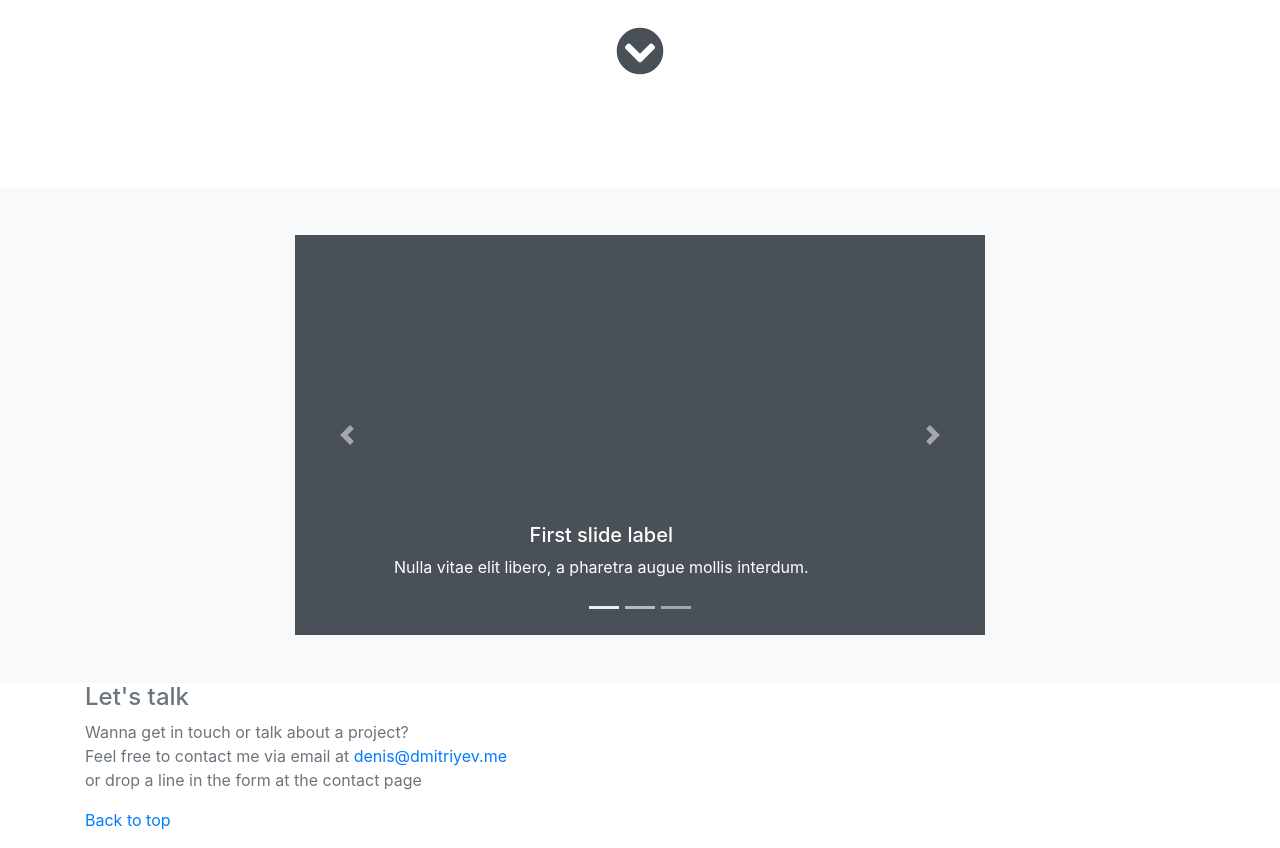
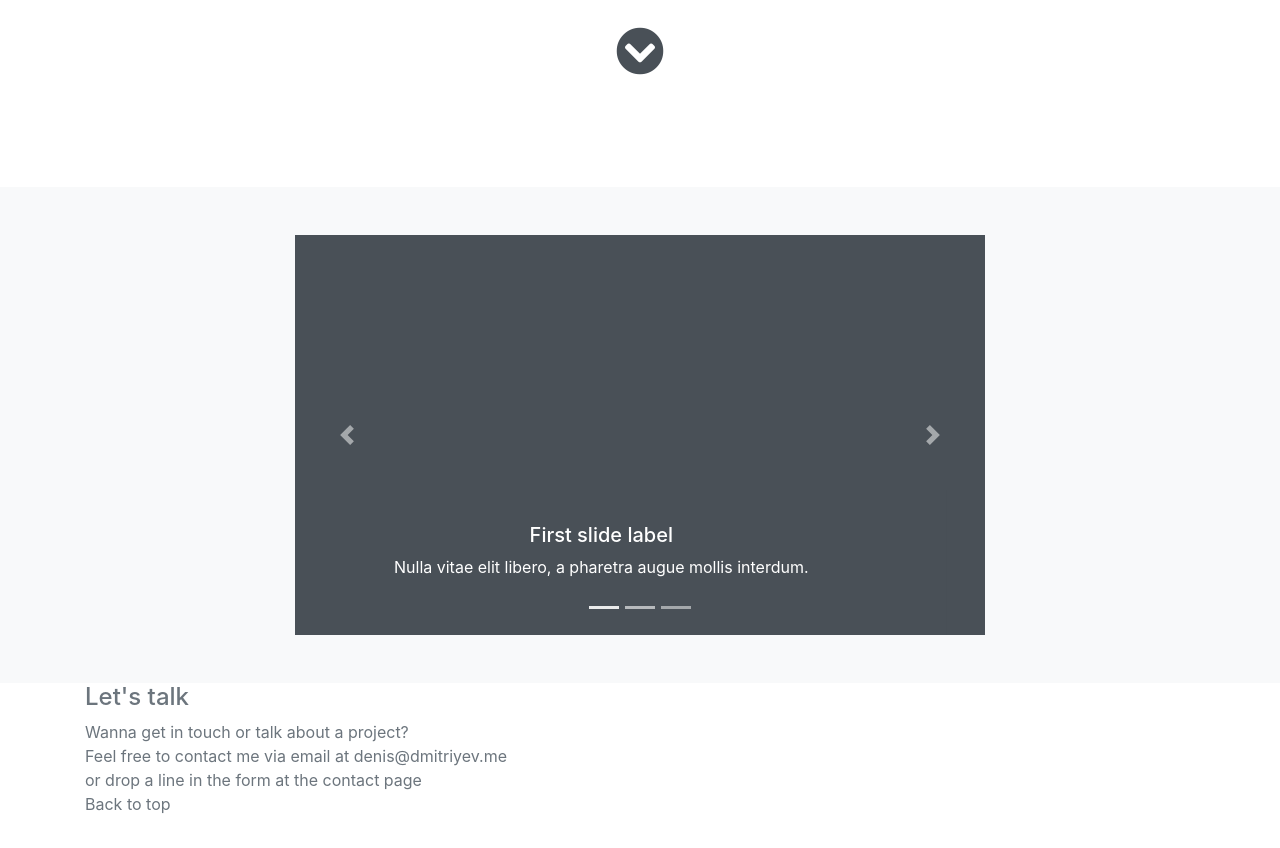
Before and after one commit to dmitriyeff/portfolio-project, a website: page index.html in a window 1280 px wide. Shown: the part 239-1087 px from the top of the page. Drawn offline with nearby package versions, Linux system fonts and the light colour scheme.

Commit message:
changed links color in the footer

```diff
--- a/index.html
+++ b/index.html
@@ -122,15 +122,11 @@
         <p>
           Wanna get in touch or talk about a project?<br>
           Feel free to contact me via email at
-          <span class="decoration">
-            <a href="mailto:deniss.sdmitrijevs@gmail.com">
+            <a class="text-muted weight-custom" href="mailto:deniss.sdmitrijevs@gmail.com">
               denis@dmitriyev.me
             </a><br>
-          </span>
-          or drop a line in the form at the contact page
-          <p>
-            <a href="#">Back to top</a>
-          </p>
+          or drop a line in the form at the contact page<br>
+            <a class="text-muted weight-custom" href="#">Back to top</a>
         </p>
       </div>
   </div>
--- a/mystyles/main.scss
+++ b/mystyles/main.scss
@@ -56,6 +56,6 @@ html {
   margin-top: 5px;
 }
 
-a {
-  text-decoration: none;
+.weight-custom {
+  font-weight: 700;
 }
```
